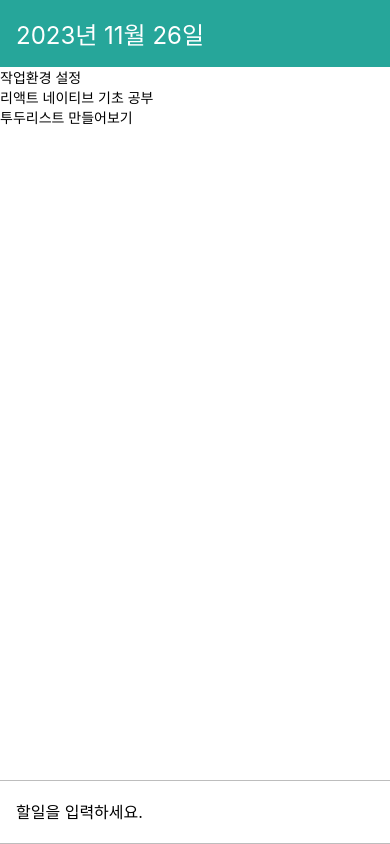
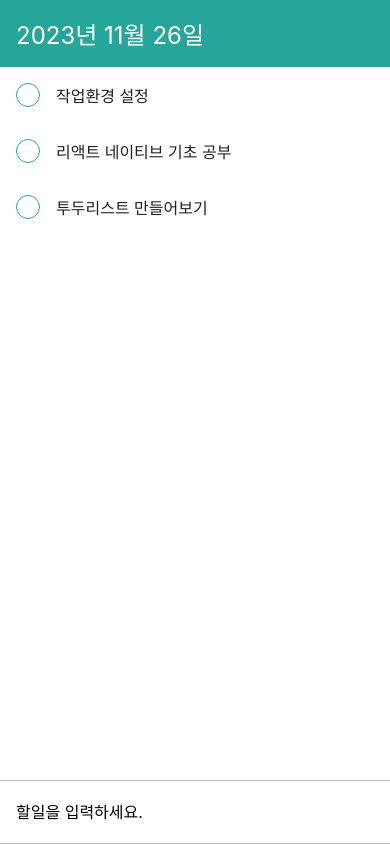
Before and after one commit to darkmyu/rn-book, a React Native app in the folder TodoApp/: screen / in a window 390 px wide. Built offline with nearby package versions, Linux system fonts and the light colour scheme.

Commit message:
TodoItem 컴포넌트 구현

```diff
--- /dev/null
+++ b/TodoApp/components/TodoItem.tsx
@@ -0,0 +1,40 @@
+import React from 'react';
+import {StyleSheet, Text, View} from 'react-native';
+
+interface Props {
+  id: number;
+  text: string;
+  done: boolean;
+}
+
+function TodoItem({id, text, done}: Props) {
+  return (
+    <View style={styles.item}>
+      <View style={styles.circle} />
+      <Text style={styles.text}>{text}</Text>
+    </View>
+  );
+}
+
+const styles = StyleSheet.create({
+  item: {
+    flexDirection: 'row',
+    padding: 16,
+    alignItems: 'center',
+  },
+  circle: {
+    width: 24,
+    height: 24,
+    borderRadius: 12,
+    borderColor: '#26a69a',
+    borderWidth: 1,
+    marginRight: 16,
+  },
+  text: {
+    flex: 1,
+    fontSize: 16,
+    color: '#212121',
+  },
+});
+
+export default TodoItem;
--- a/TodoApp/components/TodoList.tsx
+++ b/TodoApp/components/TodoList.tsx
@@ -1,6 +1,7 @@
 import React from 'react';
-import {FlatList, StyleSheet, Text, View} from 'react-native';
+import {FlatList, StyleSheet} from 'react-native';
 import {Todo} from '../App';
+import TodoItem from './TodoItem';
 
 interface Props {
   todos: Todo[];
@@ -12,9 +13,7 @@ function TodoList({todos}: Props) {
       style={styles.list}
       data={todos}
       renderItem={({item}) => (
-        <View>
-          <Text>{item.text}</Text>
-        </View>
+        <TodoItem id={item.id} text={item.text} done={item.done} />
       )}
       keyExtractor={item => item.id.toString()}
     />
```
